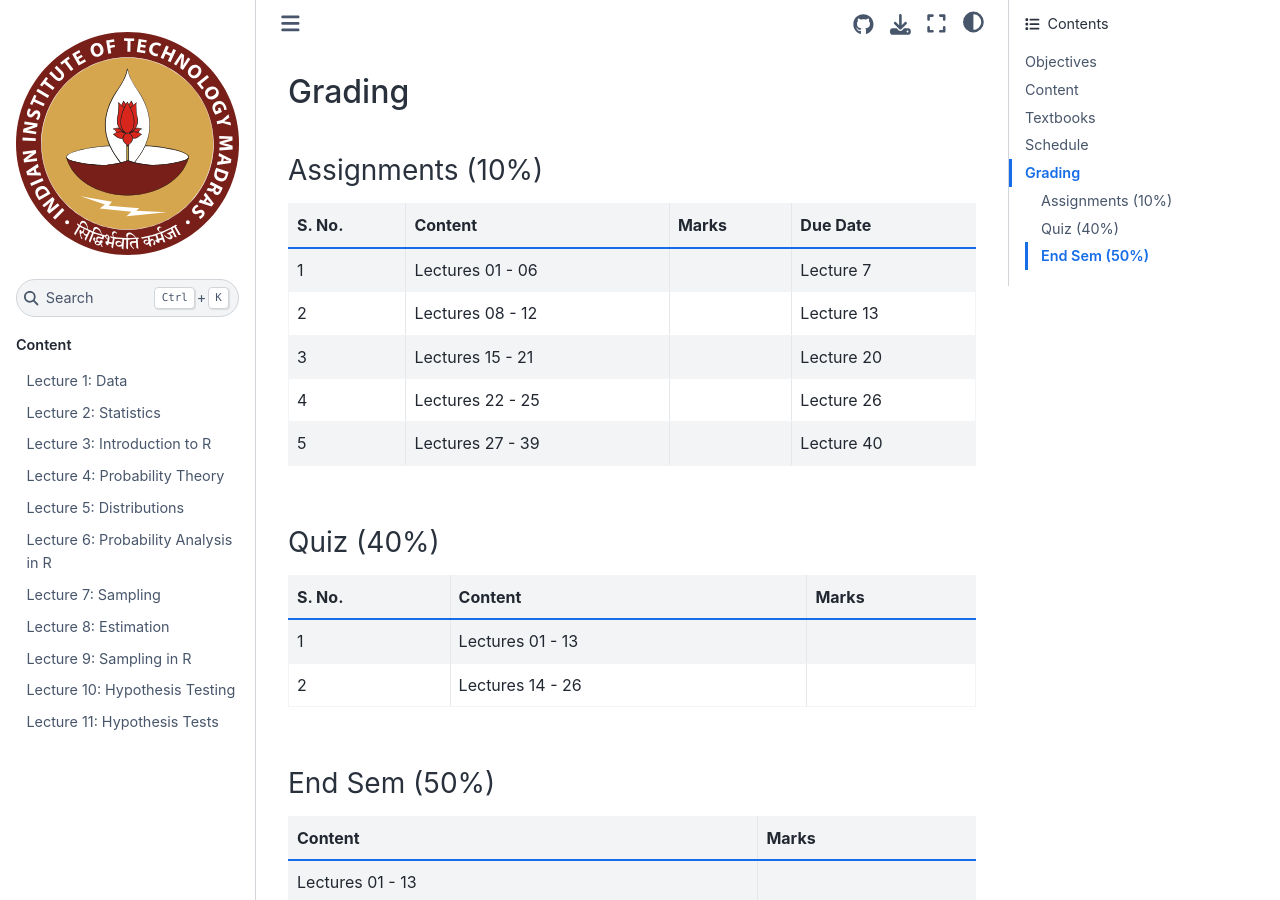
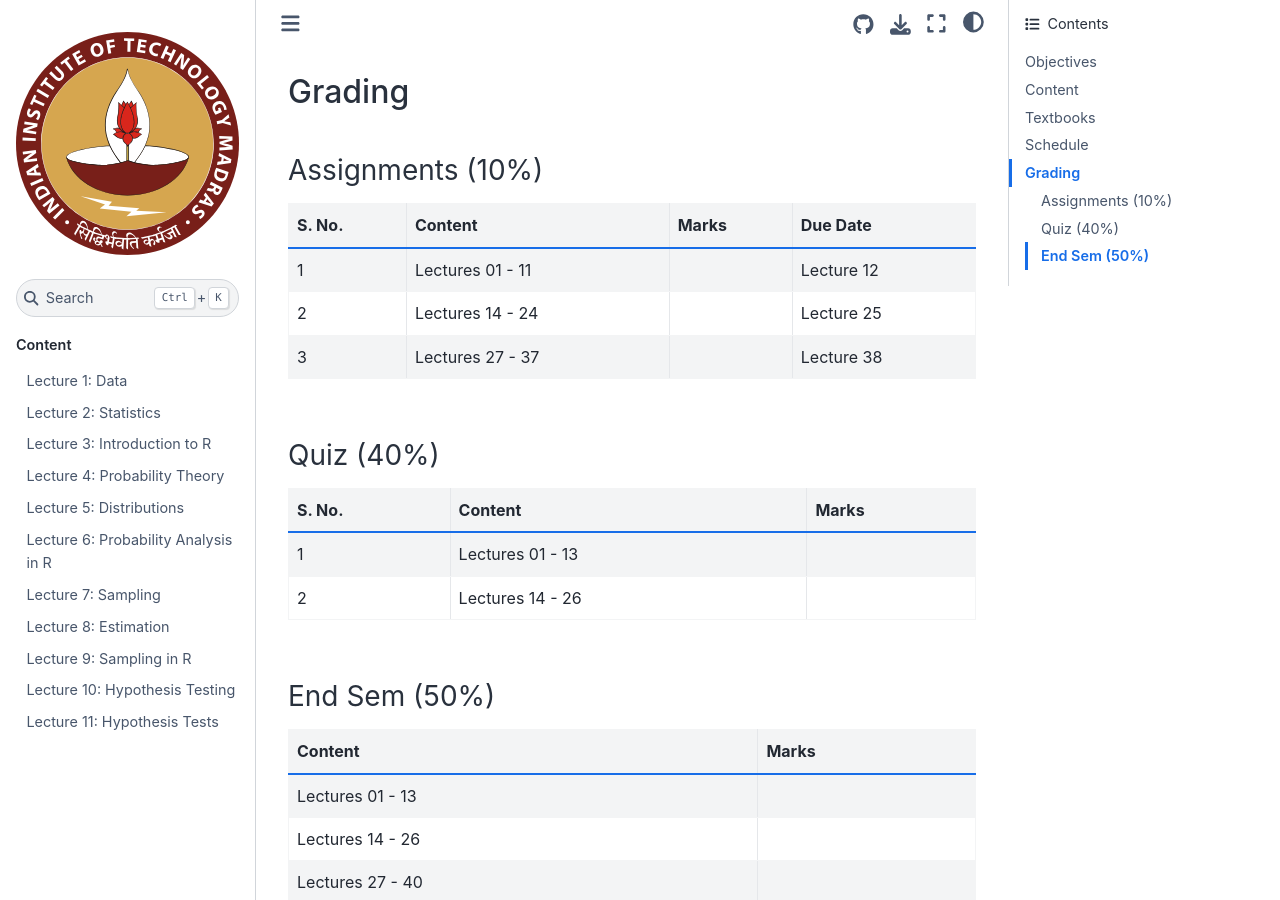
Before and after one commit to anmpahwa/CE5540, a Jupyter Book: the page built from book/intro.md, in a window 1280 px wide and 900 px high, scrolled down 3554 px. Built offline with Jupyter Book 1.0.4 settings and Sphinx 7.4.7 and the Sphinx Book theme 1.1.4, drawn with Linux system fonts in a browser that asks for light colours; comment, search, counter and statistics services are not loaded; some of the changed text lies outside the part shown.

Commit message:
update intro and readme

```diff
--- a/book/intro.md
+++ b/book/intro.md
@@ -90,11 +90,9 @@
 
   | S. No. | Content          | Marks | Due Date   |
   |--------|------------------|-------|------------|
-  | 1      | Lectures 01 - 06 |       | Lecture 7  |
-  | 2      | Lectures 08 - 12 |       | Lecture 13 |
-  | 3      | Lectures 15 - 21 |       | Lecture 20 |
-  | 4      | Lectures 22 - 25 |       | Lecture 26 |
-  | 5      | Lectures 27 - 39 |       | Lecture 40 |
+  | 1      | Lectures 01 - 11 |       | Lecture 12 |
+  | 2      | Lectures 14 - 24 |       | Lecture 25 |
+  | 3      | Lectures 27 - 37 |       | Lecture 38 |
 
 #### Quiz (40%)
 
```
Also changed, not shown: other parts of book/intro.md (+4 -4 lines), README.md (+7 -9 lines).
